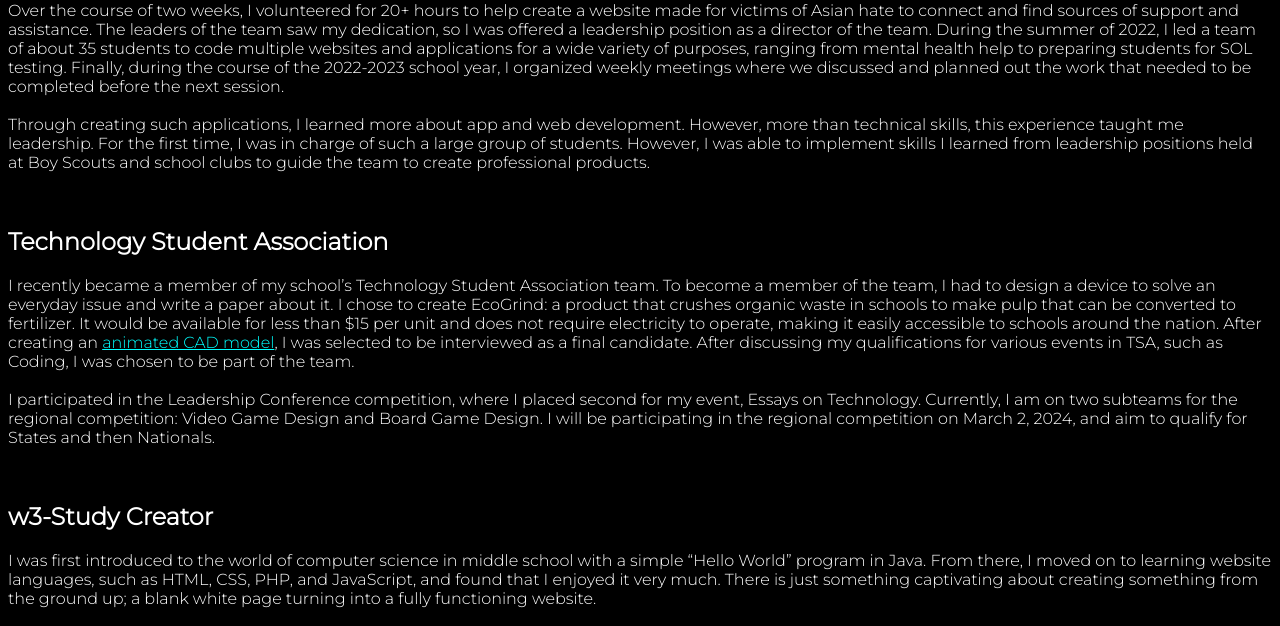
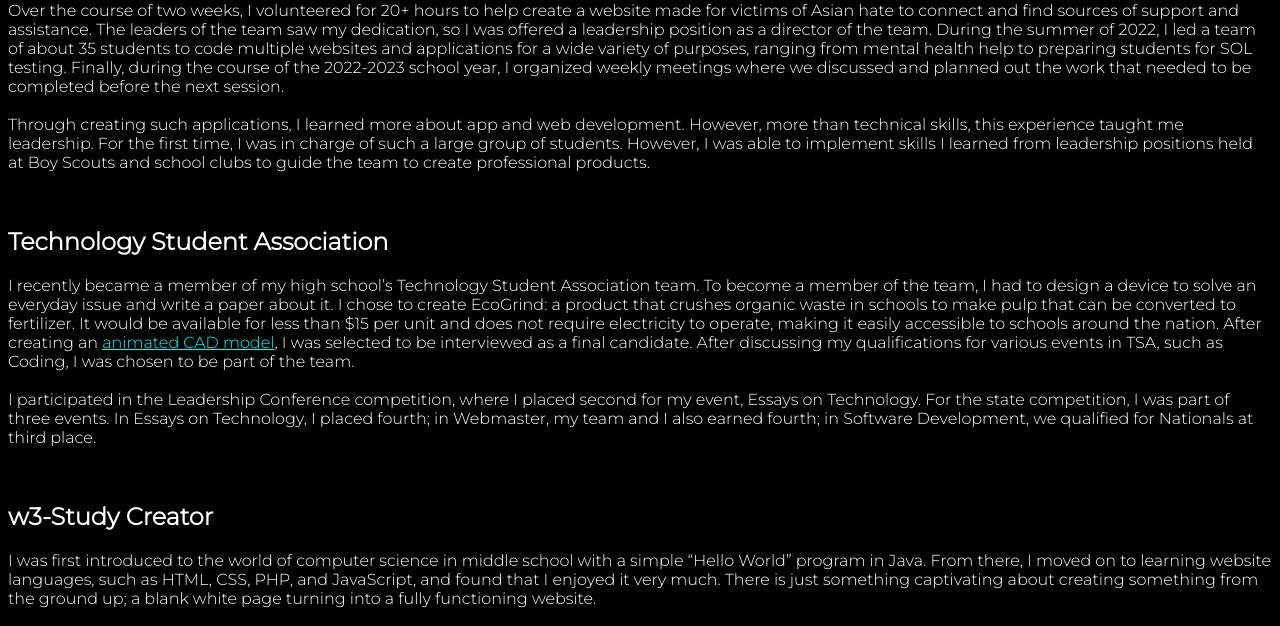
Before and after one commit to pratyushsaxena1/PratyushSaxenaPersonalWebsite, a Flask app: page /extracurriculars in a window 1280 px wide. Shown: the part 1410-2036 px from the top of the page. Run offline with Flask 3, Linux system fonts and the light colour scheme.

Commit message:
TSA description

```diff
--- a/templates/extracurriculars.html
+++ b/templates/extracurriculars.html
@@ -27,7 +27,7 @@
     <p>Over the course of two weeks, I volunteered for 20+ hours to help create a website made for victims of Asian hate to connect and find sources of support and assistance. The leaders of the team saw my dedication, so I was offered a leadership position as a director of the team. During the summer of 2022, I led a team of about 35 students to code multiple websites and applications for a wide variety of purposes, ranging from mental health help to preparing students for SOL testing. Finally, during the course of the 2022-2023 school year, I organized weekly meetings where we discussed and planned out the work that needed to be completed before the next session. <br><br> Through creating such applications, I learned more about app and web development. However, more than technical skills, this experience taught me leadership. For the first time, I was in charge of such a large group of students. However, I was able to implement skills I learned from leadership positions held at Boy Scouts and school clubs to guide the team to create professional products.</p>
     <br>
     <h2>Technology Student Association</h2>
-    <p>I recently became a member of my school’s Technology Student Association team. To become a member of the team, I had to design a device to solve an everyday issue and write a paper about it. I chose to create EcoGrind: a product that crushes organic waste in schools to make pulp that can be converted to fertilizer. It would be available for less than $15 per unit and does not require electricity to operate, making it easily accessible to schools around the nation. After creating an <a href="https://drive.google.com/file/d/1AYHBuHJTNtTYFKdsjMLCeQwf_LScY18A/view">animated CAD model</a>, I was selected to be interviewed as a final candidate. After discussing my qualifications for various events in TSA, such as Coding, I was chosen to be part of the team. <br><br> I participated in the Leadership Conference competition, where I placed second for my event, Essays on Technology. Currently, I am on two subteams for the regional competition: Video Game Design and Board Game Design. I will be participating in the regional competition on March 2, 2024, and aim to qualify for States and then Nationals.</p>
+    <p>I recently became a member of my high school’s Technology Student Association team. To become a member of the team, I had to design a device to solve an everyday issue and write a paper about it. I chose to create EcoGrind: a product that crushes organic waste in schools to make pulp that can be converted to fertilizer. It would be available for less than $15 per unit and does not require electricity to operate, making it easily accessible to schools around the nation. After creating an <a href="https://drive.google.com/file/d/1AYHBuHJTNtTYFKdsjMLCeQwf_LScY18A/view">animated CAD model</a>, I was selected to be interviewed as a final candidate. After discussing my qualifications for various events in TSA, such as Coding, I was chosen to be part of the team. <br><br> I participated in the Leadership Conference competition, where I placed second for my event, Essays on Technology. For the state competition, I was part of three events. In Essays on Technology, I placed fourth; in Webmaster, my team and I also earned fourth; in Software Development, we qualified for Nationals at third place.</p>
     <br>
     <h2>w3-Study Creator</h2>
     <p>I was first introduced to the world of computer science in middle school with a simple “Hello World” program in Java. From there, I moved on to learning website languages, such as HTML, CSS, PHP, and JavaScript, and found that I enjoyed it very much. There is just something captivating about creating something from the ground up; a blank white page turning into a fully functioning website. <br><br> My first major project with a website created from scratch was when I started coding w3-Study during the summer of 8th grade. The goal of w3-Study is to provide students with a tool to organize study sessions in order to work collaboratively. This allowed me to use the skills I had acquired over the previous months to make a website that would actually be purposeful. It taught me many technical skills, of course, but an unexpected advantage of this project was the mindset it formulated. There were many times that I faced various technical issues, especially considering this was my first time working with a database. However, I persevered and developed a problem-solving mindset. Now, w3-Study serves as a useful tool for me and others.</p>
```
